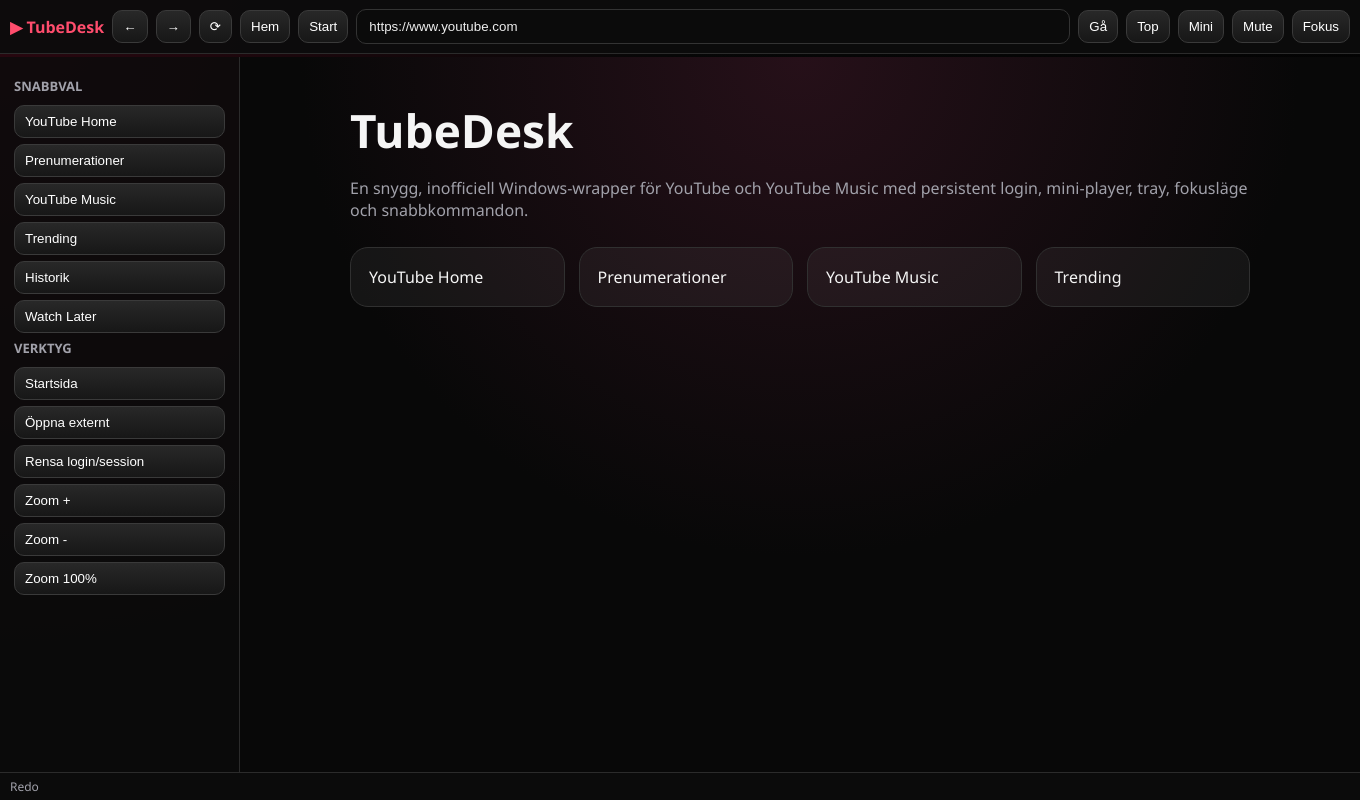
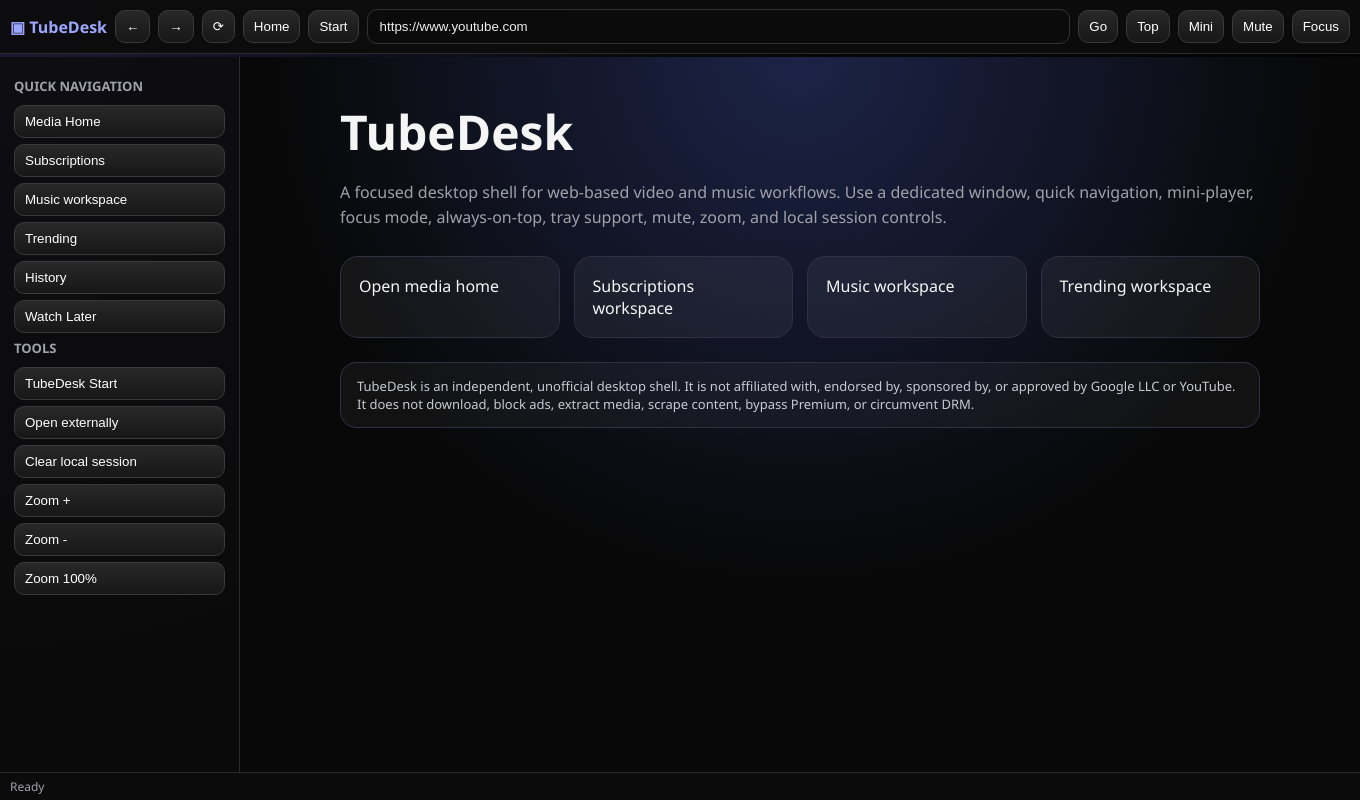
Before and after one commit to vinberg88/youtube-desktop-win, an Electron app: page index.html in a window 1360 px wide. Drawn offline with Linux system fonts and the light colour scheme; no server answers.

Commit message:
Reposition app start page for independent TubeDesk branding

```diff
--- a/index.html
+++ b/index.html
@@ -6,26 +6,26 @@
   <title>TubeDesk</title>
   <style>
     :root{--bg:#070707;--panel:#111;--panel2:#1b1b1b;--line:#2b2b2b;--text:#f5f5f5;--muted:#a1a1aa;--red:#ff0033}
-    *{box-sizing:border-box} body{margin:0;background:radial-gradient(circle at top left,#2a0710,#070707 42%,#020202);color:var(--text);font-family:Segoe UI,Arial,sans-serif;overflow:hidden}
+    *{box-sizing:border-box} body{margin:0;background:radial-gradient(circle at top left,#1e1838,#070707 44%,#020202);color:var(--text);font-family:Segoe UI,Arial,sans-serif;overflow:hidden}
     #app{height:100vh;display:grid;grid-template-rows:54px 3px minmax(0,1fr) 28px}
     #toolbar{display:flex;gap:8px;align-items:center;padding:8px 10px;background:rgba(12,12,12,.95);border-bottom:1px solid var(--line)}
-    .brand{font-weight:800;color:#ff4d6d;white-space:nowrap} button{background:linear-gradient(#282828,#171717);color:white;border:1px solid #3a3a3a;border-radius:10px;padding:8px 10px;cursor:pointer}button:hover{border-color:#666}button.active{border-color:var(--red);box-shadow:0 0 0 1px var(--red) inset}
+    .brand{font-weight:800;color:#9ea7ff;white-space:nowrap} button{background:linear-gradient(#282828,#171717);color:white;border:1px solid #3a3a3a;border-radius:10px;padding:8px 10px;cursor:pointer}button:hover{border-color:#666}button.active{border-color:#9ea7ff;box-shadow:0 0 0 1px #9ea7ff inset}
     #url{flex:1;background:#0b0b0b;color:#eee;border:1px solid #333;border-radius:10px;padding:9px 12px;outline:none}.main{display:grid;grid-template-columns:240px minmax(0,1fr);height:100%;min-height:0;overflow:hidden}.side{border-right:1px solid var(--line);background:rgba(12,12,12,.82);padding:14px;overflow:auto}.side h3{margin:6px 0 10px;font-size:13px;color:var(--muted);text-transform:uppercase}.link{display:block;width:100%;text-align:left;margin:6px 0}.content{position:relative;min-width:0;min-height:0;overflow:hidden}webview{width:100%;height:100%;background:#080808;display:inline-flex}
-    #start{position:absolute;inset:0;z-index:2;background:radial-gradient(circle at top,#261019,#080808 55%);padding:42px;overflow:auto}.hero{max-width:900px;margin:auto}.hero h1{font-size:46px;margin:0 0 10px}.hero p{color:var(--muted)}.cards{display:grid;grid-template-columns:repeat(auto-fit,minmax(190px,1fr));gap:14px;margin-top:26px}.card{background:rgba(255,255,255,.05);border:1px solid #303030;border-radius:18px;padding:18px;cursor:pointer}.card:hover{border-color:#666}.hidden{display:none!important}#progress{height:3px;background:var(--red);width:0;transition:.2s}.status{font-size:12px;color:var(--muted);display:flex;align-items:center;padding:0 10px;border-top:1px solid var(--line);background:#0b0b0b}#toast{position:absolute;right:18px;bottom:42px;background:#181818;border:1px solid #444;border-radius:12px;padding:12px 14px;display:none}.focus .side,.focus #toolbar,.focus .status{display:none}.focus #app{display:block;height:100vh}.focus .main{grid-template-columns:1fr;height:100vh}
+    #start{position:absolute;inset:0;z-index:2;background:radial-gradient(circle at top,#1c2347,#080808 58%);padding:42px;overflow:auto}.hero{max-width:920px;margin:auto}.hero h1{font-size:48px;margin:0 0 10px}.hero p{color:var(--muted);line-height:1.55}.cards{display:grid;grid-template-columns:repeat(auto-fit,minmax(190px,1fr));gap:14px;margin-top:26px}.card{background:rgba(255,255,255,.05);border:1px solid #303042;border-radius:18px;padding:18px;cursor:pointer}.card:hover{border-color:#7c84ff}.notice{margin-top:24px;padding:14px 16px;border:1px solid #303042;border-radius:16px;background:rgba(255,255,255,.04);color:#c9c9d4;font-size:13px}.hidden{display:none!important}#progress{height:3px;background:#9ea7ff;width:0;transition:.2s}.status{font-size:12px;color:var(--muted);display:flex;align-items:center;padding:0 10px;border-top:1px solid var(--line);background:#0b0b0b}#toast{position:absolute;right:18px;bottom:42px;background:#181818;border:1px solid #444;border-radius:12px;padding:12px 14px;display:none}.focus .side,.focus #toolbar,.focus .status{display:none}.focus #app{display:block;height:100vh}.focus .main{grid-template-columns:1fr;height:100vh}
   </style>
 </head>
 <body>
   <div id="app">
     <div id="toolbar">
-      <div class="brand">▶ TubeDesk</div><button id="back">←</button><button id="forward">→</button><button id="reload">⟳</button><button id="home">Hem</button><button id="startBtn">Start</button>
-      <input id="url" placeholder="Sök på YouTube eller skriv URL" /><button id="go">Gå</button><button id="top">Top</button><button id="mini">Mini</button><button id="mute">Mute</button><button id="focus">Fokus</button>
+      <div class="brand">▣ TubeDesk</div><button id="back">←</button><button id="forward">→</button><button id="reload">⟳</button><button id="home">Home</button><button id="startBtn">Start</button>
+      <input id="url" placeholder="Search or enter a web media URL" /><button id="go">Go</button><button id="top">Top</button><button id="mini">Mini</button><button id="mute">Mute</button><button id="focus">Focus</button>
     </div>
     <div id="progress"></div>
     <div class="main">
-      <aside class="side"><h3>Snabbval</h3><button class="link" data-cmd="home">YouTube Home</button><button class="link" data-cmd="subscriptions">Prenumerationer</button><button class="link" data-cmd="music">YouTube Music</button><button class="link" data-cmd="trending">Trending</button><button class="link" data-cmd="history">Historik</button><button class="link" data-cmd="later">Watch Later</button><h3>Verktyg</h3><button class="link" data-cmd="start">Startsida</button><button class="link" id="external">Öppna externt</button><button class="link" id="clear">Rensa login/session</button><button class="link" id="zoomIn">Zoom +</button><button class="link" id="zoomOut">Zoom -</button><button class="link" id="zoomReset">Zoom 100%</button></aside>
-      <main class="content"><section id="start"><div class="hero"><h1>TubeDesk</h1><p>En snygg, inofficiell Windows-wrapper för YouTube och YouTube Music med persistent login, mini-player, tray, fokusläge och snabbkommandon.</p><div class="cards"><div class="card" data-cmd="home">YouTube Home</div><div class="card" data-cmd="subscriptions">Prenumerationer</div><div class="card" data-cmd="music">YouTube Music</div><div class="card" data-cmd="trending">Trending</div></div></div></section><webview id="youtube" src="https://www.youtube.com" partition="persist:youtube" allowpopups></webview><div id="toast"></div></main>
+      <aside class="side"><h3>Quick navigation</h3><button class="link" data-cmd="home">Media Home</button><button class="link" data-cmd="subscriptions">Subscriptions</button><button class="link" data-cmd="music">Music workspace</button><button class="link" data-cmd="trending">Trending</button><button class="link" data-cmd="history">History</button><button class="link" data-cmd="later">Watch Later</button><h3>Tools</h3><button class="link" data-cmd="start">TubeDesk Start</button><button class="link" id="external">Open externally</button><button class="link" id="clear">Clear local session</button><button class="link" id="zoomIn">Zoom +</button><button class="link" id="zoomOut">Zoom -</button><button class="link" id="zoomReset">Zoom 100%</button></aside>
+      <main class="content"><section id="start"><div class="hero"><h1>TubeDesk</h1><p>A focused desktop shell for web-based video and music workflows. Use a dedicated window, quick navigation, mini-player, focus mode, always-on-top, tray support, mute, zoom, and local session controls.</p><div class="cards"><div class="card" data-cmd="home">Open media home</div><div class="card" data-cmd="subscriptions">Subscriptions workspace</div><div class="card" data-cmd="music">Music workspace</div><div class="card" data-cmd="trending">Trending workspace</div></div><div class="notice">TubeDesk is an independent, unofficial desktop shell. It is not affiliated with, endorsed by, sponsored by, or approved by Google LLC or YouTube. It does not download, block ads, extract media, scrape content, bypass Premium, or circumvent DRM.</div></div></section><webview id="youtube" src="https://www.youtube.com" partition="persist:youtube" allowpopups></webview><div id="toast"></div></main>
     </div>
-    <div class="status"><span id="status">Redo</span><span style="margin-left:auto" id="appInfo"></span></div>
+    <div class="status"><span id="status">Ready</span><span style="margin-left:auto" id="appInfo"></span></div>
   </div>
   <script src="renderer.js"></script>
 </body>
```
